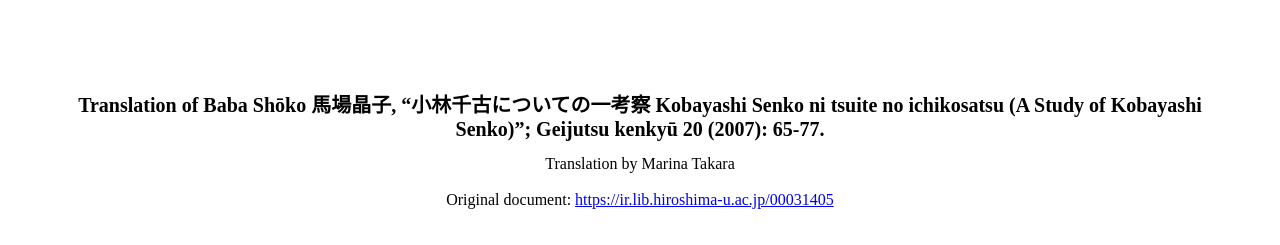
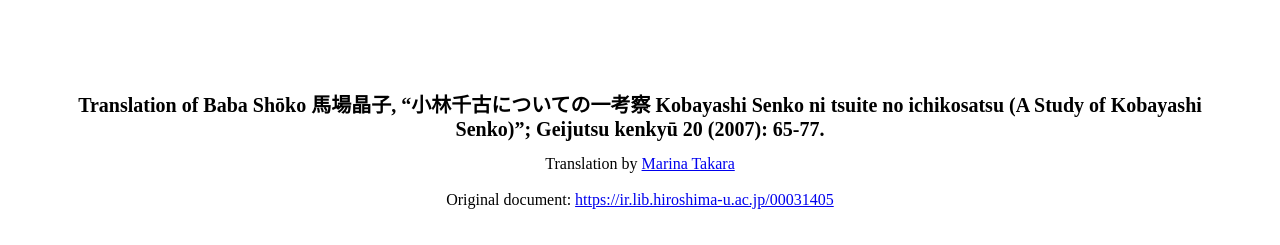
Before and after one commit to takaramarina/translations, a plain HTML site: page index.html in a window 1280 px wide. Shown: the top 245 px of the page. Drawn offline with Linux system fonts and the light colour scheme.

Commit message:
added link to name

```diff
--- a/index.html
+++ b/index.html
@@ -6,7 +6,7 @@
 <link href="https://fonts.googleapis.com/css2?family=Raleway:wght@300&display=swap" rel="stylesheet">
     <meta charset="utf-8">
     <meta name="viewport" content="width=device-width">
-    <title>Marina Takara</title>
+    <title>Kobayashi Senko Article Translation</title>
     <style>
       body {
         text-align: center;
@@ -26,7 +26,7 @@
     <br>
     <h1>
        Translation of Baba Shōko 馬場晶子, “小林千古についての一考察 Kobayashi Senko ni tsuite no ichikosatsu (A Study of Kobayashi Senko)”; Geijutsu kenkyū 20 (2007): 65-77.
-    </h1>Translation by Marina Takara
+    </h1>Translation by <a href="takaramarina.github.io/marina/">Marina Takara</a>
     <br>
     <br>
     Original document: <a href="https://ir.lib.hiroshima-u.ac.jp/00031405"> https://ir.lib.hiroshima-u.ac.jp/00031405</a>
```
